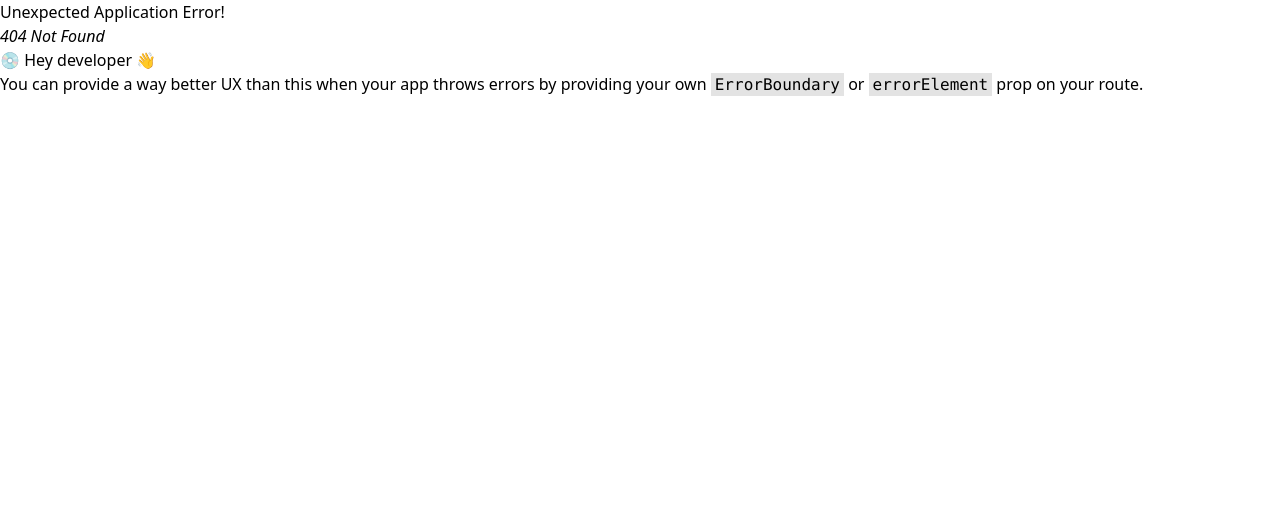
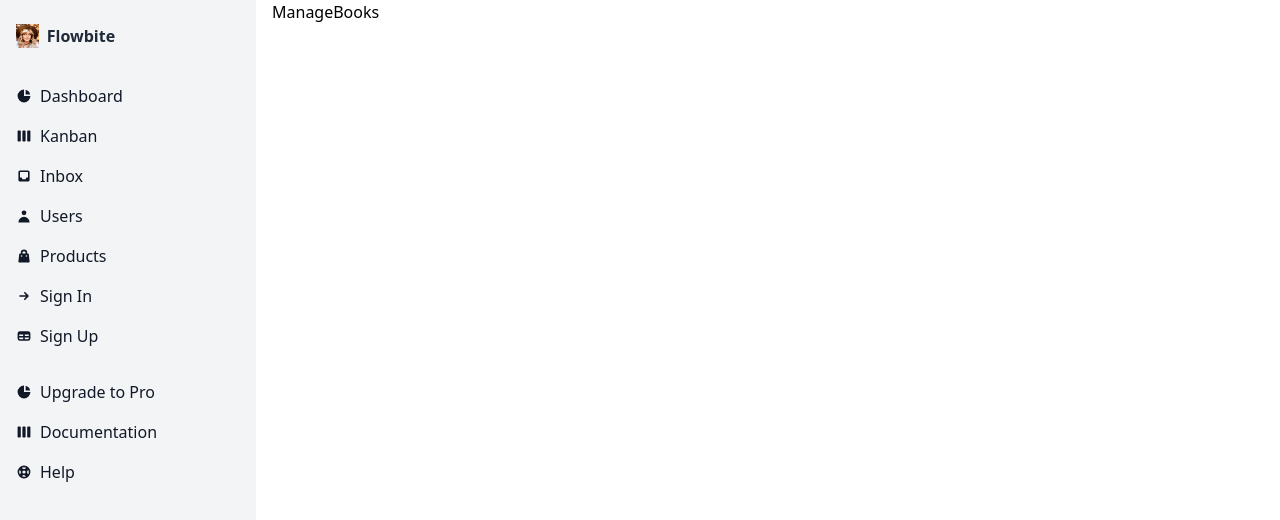
Before and after one commit to Malavikaa02/Mern-Book-Store, a React (Vite) app in the folder mern-client/: page /admin/dashboard/manage in a window 1280 px wide. Before the commit this address had no page. Shown: the top 520 px of the page. Built offline with nearby package versions, Linux system fonts and the light colour scheme.

Commit message:
Dashboard updated

```diff
--- /dev/null
+++ b/mern-client/src/dashboard/Dashboard.jsx
@@ -0,0 +1,9 @@
+import React from 'react'
+
+const Dashboard = () => {
+  return (
+    <div>Dashboard</div>
+  )
+}
+
+export default Dashboard
--- a/mern-client/src/dashboard/DashboardLayout.jsx
+++ b/mern-client/src/dashboard/DashboardLayout.jsx
@@ -1,8 +1,15 @@
+
 import React from 'react'
+import { Outlet } from 'react-router-dom'
+import SideBar from './SideBar'
+
 
 const DashboardLayout = () => {
   return (
-    <div>DashboardLayout</div>
+    <div className='flex gap-4 flex-col md:flex-row'>
+      <SideBar/>
+      <Outlet/>
+    </div>
   )
 }
 
--- /dev/null
+++ b/mern-client/src/dashboard/EditBooks.jsx
@@ -0,0 +1,9 @@
+import React from 'react'
+
+const EditBooks = () => {
+  return (
+    <div>EditBooks</div>
+  )
+}
+
+export default EditBooks
--- /dev/null
+++ b/mern-client/src/dashboard/ManageBooks.jsx
@@ -0,0 +1,9 @@
+import React from 'react'
+
+const ManageBooks = () => {
+  return (
+    <div>ManageBooks</div>
+  )
+}
+
+export default ManageBooks
--- /dev/null
+++ b/mern-client/src/dashboard/SideBar.jsx
@@ -0,0 +1,62 @@
+import { Sidebar } from "flowbite-react";
+import {
+  HiArrowSmRight,
+  HiChartPie,
+  HiInbox,
+  HiShoppingBag,
+  HiSupport,
+  HiTable,
+  HiUser,
+  HiViewBoards,
+} from "react-icons/hi";
+import userImg from "../assets/profile.jpg";
+
+const SideBar = () => {
+  return (
+    <Sidebar aria-label="Styled Sidebar">
+      <div className="fixed top-0 left-0 h-full w-64 bg-gray-100 text-gray-800">
+        <Sidebar.Logo href="#" img={userImg} imgAlt="Flowbite logo" className="flex items-center hover:bg-gray-200 py-2 px-4 mt-4">
+          <span className="ml-2">Flowbite</span>
+        </Sidebar.Logo>
+        <Sidebar.Items>
+          <Sidebar.ItemGroup>
+            <Sidebar.Item href="#" icon={HiChartPie} className="flex items-center hover:bg-gray-200 py-2 px-4">
+              <span className="ml-2">Dashboard</span>
+            </Sidebar.Item>
+            <Sidebar.Item href="#" icon={HiViewBoards} className="flex items-center hover:bg-gray-200 py-2 px-4">
+              <span className="ml-2">Kanban</span>
+            </Sidebar.Item>
+            <Sidebar.Item href="#" icon={HiInbox} className="flex items-center hover:bg-gray-200 py-2 px-4">
+              <span className="ml-2">Inbox</span>
+            </Sidebar.Item>
+            <Sidebar.Item href="#" icon={HiUser} className="flex items-center hover:bg-gray-200 py-2 px-4">
+              <span className="ml-2">Users</span>
+            </Sidebar.Item>
+            <Sidebar.Item href="#" icon={HiShoppingBag} className="flex items-center hover:bg-gray-200 py-2 px-4">
+              <span className="ml-2">Products</span>
+            </Sidebar.Item>
+            <Sidebar.Item href="#" icon={HiArrowSmRight} className="flex items-center hover:bg-gray-200 py-2 px-4">
+              <span className="ml-2">Sign In</span>
+            </Sidebar.Item>
+            <Sidebar.Item href="#" icon={HiTable} className="flex items-center hover:bg-gray-200 py-2 px-4">
+              <span className="ml-2">Sign Up</span>
+            </Sidebar.Item>
+          </Sidebar.ItemGroup>
+          <Sidebar.ItemGroup>
+            <Sidebar.Item href="#" icon={HiChartPie} className="flex items-center hover:bg-gray-200 py-2 px-4">
+              <span className="ml-2">Upgrade to Pro</span>
+            </Sidebar.Item>
+            <Sidebar.Item href="#" icon={HiViewBoards} className="flex items-center hover:bg-gray-200 py-2 px-4">
+              <span className="ml-2">Documentation</span>
+            </Sidebar.Item>
+            <Sidebar.Item href="#" icon={HiSupport} className="flex items-center hover:bg-gray-200 py-2 px-4">
+              <span className="ml-2">Help</span>
+            </Sidebar.Item>
+          </Sidebar.ItemGroup>
+        </Sidebar.Items>
+      </div>
+    </Sidebar>
+  );
+};
+
+export default SideBar;
--- /dev/null
+++ b/mern-client/src/dashboard/UploadBook.jsx
@@ -0,0 +1,9 @@
+import React from 'react'
+
+const UploadBook = () => {
+  return (
+    <div>UploadBook</div>
+  )
+}
+
+export default UploadBook
--- a/mern-client/src/routers/router.jsx
+++ b/mern-client/src/routers/router.jsx
@@ -9,6 +9,10 @@ import {
   import Blog from "../components/Blog.jsx";
   import SingleBook from "../shop/SingleBook.jsx";
   import DashboardLayout from "../dashboard/DashboardLayout.jsx";
+import Dashboard from "../dashboard/Dashboard.jsx";
+import UploadBook from "../dashboard/UploadBook.jsx";
+import ManageBooks from "../dashboard/ManageBooks.jsx";
+import EditBooks from "../dashboard/EditBooks.jsx";
 
   const router = createBrowserRouter([
     {
@@ -40,7 +44,26 @@ import {
     },
     {
       path: "/admin/dashboard",
-      element: <DashboardLayout/>
+      element: <DashboardLayout/>,
+      children: [
+        {
+          path: "/admin/dashboard",
+          element: <Dashboard/>
+        },
+        {
+          path: "/admin/dashboard/upload",
+          element: <UploadBook/>
+        },
+        {
+          path: "/admin/dashboard/manage",
+          element: <ManageBooks/>
+        },
+        {
+          path: "/admin/dashboard/edit-books/:id",
+          element: <EditBooks/>,
+          loader: ({params}) => fetch(`http://localhost:5000/book/${params.id}`)
+        }
+      ]
     }
   ]);
 
```
